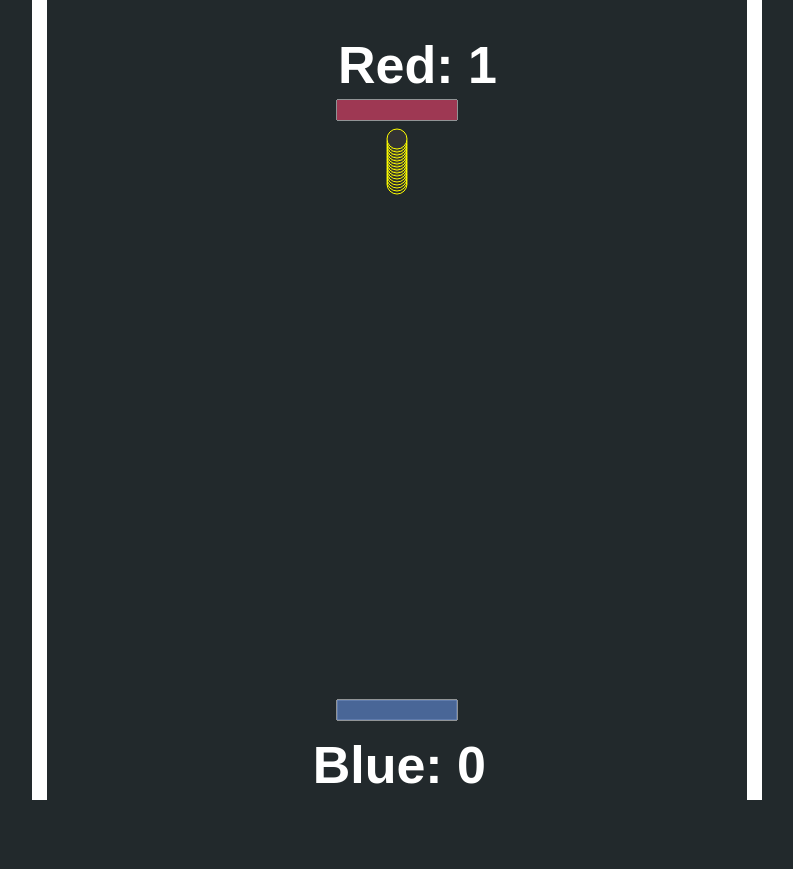
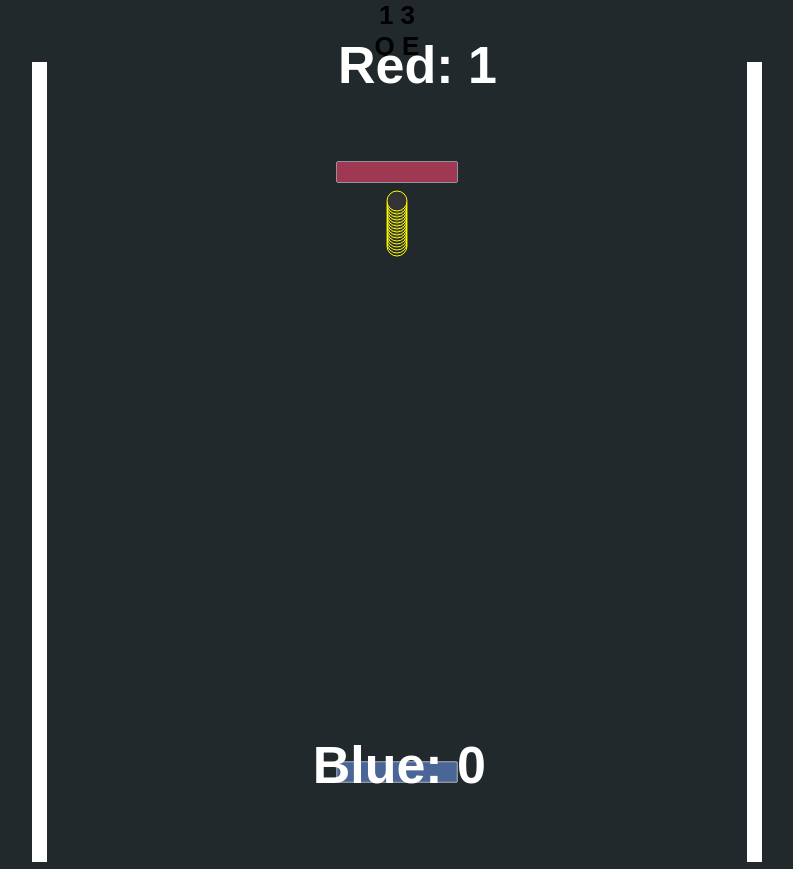
Before and after one commit to ExpertSys/2-player-pong, a PHP site: page / in a window 1280 px wide. Shown: the whole page, without its empty margins (243-1036 px from the left). Before the commit the page ends 800 px from the top, so only its background shows below. Run offline with PHP 8.4, Linux system fonts and the light colour scheme; some libraries are stand-ins or nearby versions; some web fonts are replaced.

Commit message:
Update index.php

```diff
--- a/index.php
+++ b/index.php
@@ -5,13 +5,30 @@
 <title>2 Player Pong</title>
 <link rel = "stylesheet" type = "text/css" href = "css/style.css"/>
 <link href="https://fonts.googleapis.com/css?family=Contrail+One" rel="stylesheet">
+<script type="text/javascript" src="js/jquery-1.11.1.js"></script>
+<script type="text/javascript" src="js/jquery.js"></script>
+<script type="text/javascript" src="js/index.js"></script>
 </head>
 
 <body>
-<h1>Red: <span id = "red-score">0</span></h1>
-<h1>Blue: <span id = "green-score">0</span></h1>
 
+
+
+<div class = "gameframe">
+  <h1>Red: <span id = "red-score">0</span></h1>
+  <h1>Blue: <span id = "green-score">0</span></h1>
+  <div class = "player1-btns">
+        <span class = "btn">1</span>
+        <span class = "btn">3</span>
+  </div>
+
+  <div class = "player2-btns">
+        <span class = "btn">Q</span>
+        <span class = "btn">E</span>
+  </div>
 <canvas id="game"></canvas>
+
+</div>
 <script src="js/index.js"></script>
 
 </body>
```
